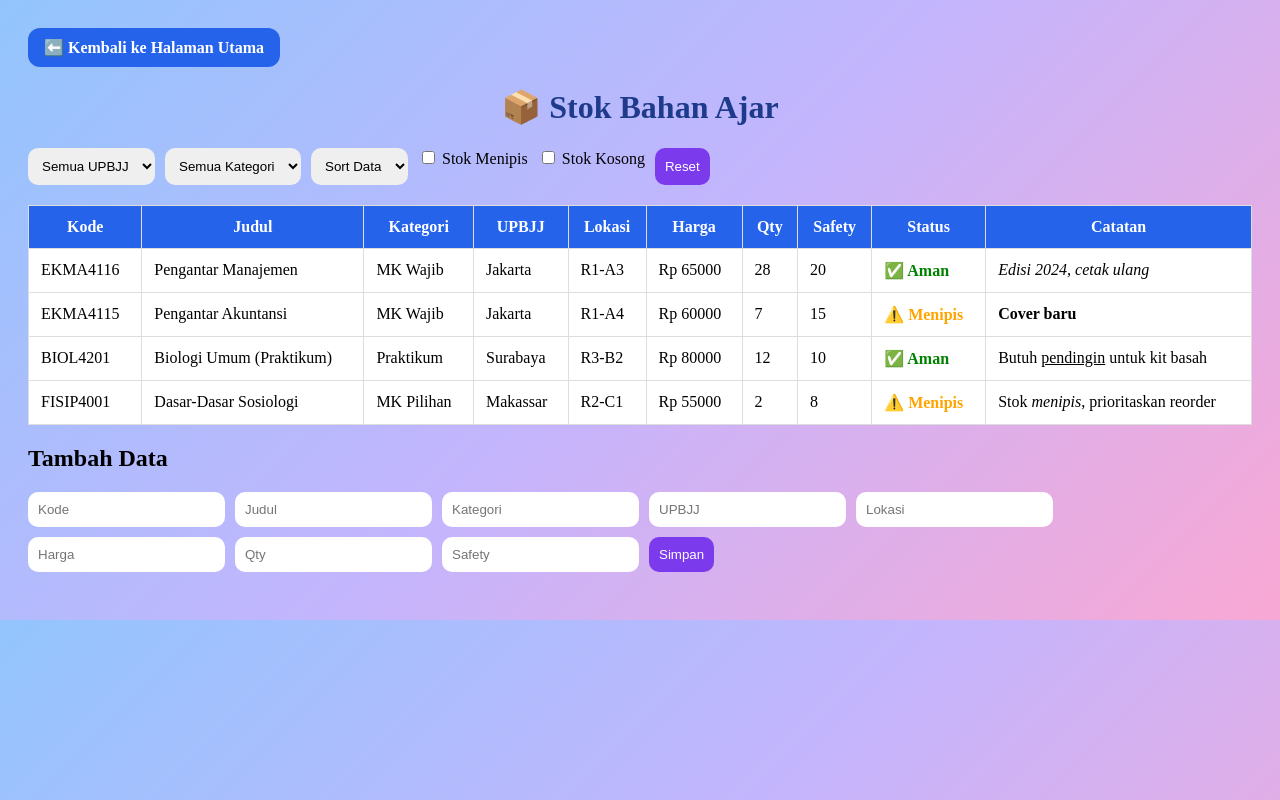
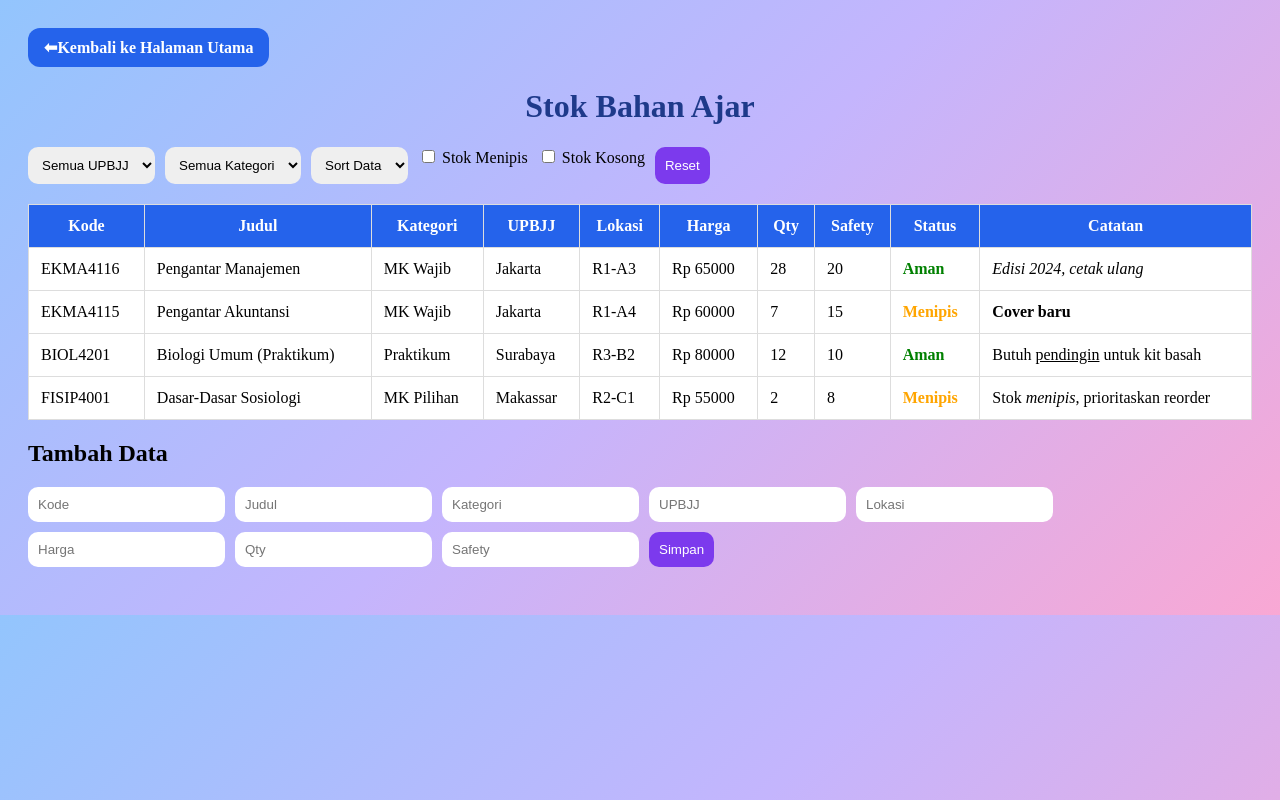
Before and after one commit to ethereal473/tugas2-vue-ut, a plain HTML site: page stok.html in a window 1280 px wide. Drawn offline with nearby package versions, Linux system fonts and the light colour scheme.

```diff
--- a/stok.html
+++ b/stok.html
@@ -20,13 +20,13 @@
   <div class="back-home">
 
   <a href="index.html">
-    ⬅️ Kembali ke Halaman Utama
+    ⬅Kembali ke Halaman Utama
   </a>
 
 
 </div>
 
-  <h1>📦 Stok Bahan Ajar</h1>
+  <h1>Stok Bahan Ajar</h1>
 
   <!-- FILTER -->
 
@@ -154,7 +154,7 @@
             v-if="item.qty == 0"
             class="danger">
 
-            ❌ Kosong
+            Kosong
 
           </span>
 
@@ -162,7 +162,7 @@
             v-else-if="item.qty < item.safety"
             class="warning">
 
-            ⚠️ Menipis
+            Menipis
 
           </span>
 
@@ -170,7 +170,7 @@
             v-else
             class="safe">
 
-            ✅ Aman
+            Aman
 
           </span>
 
```
Also changed, not shown: index.html (+3 -3 lines), tracking.html (+2 -2 lines).
